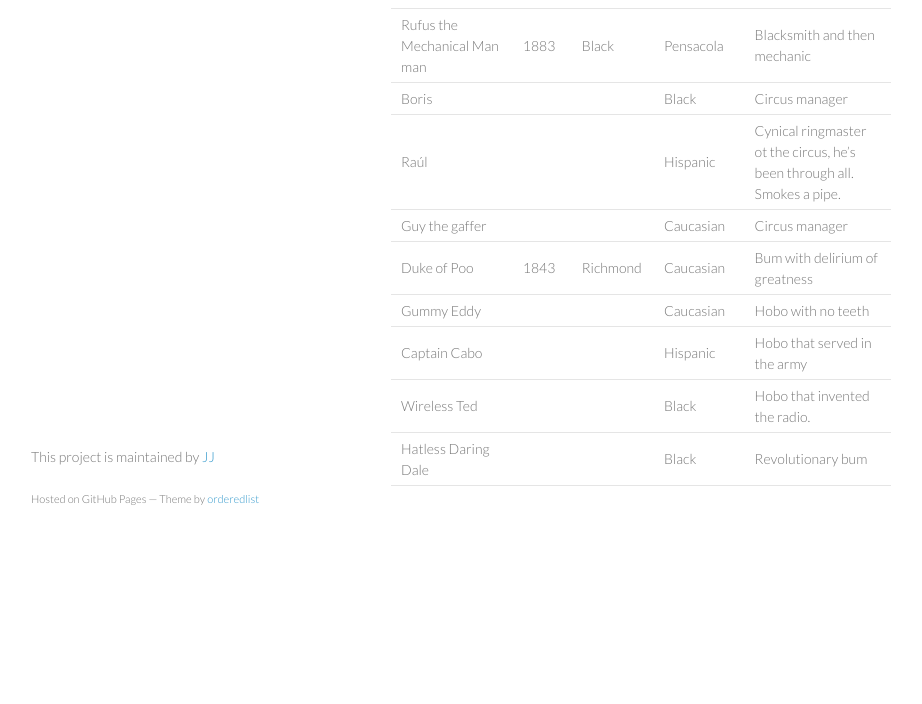
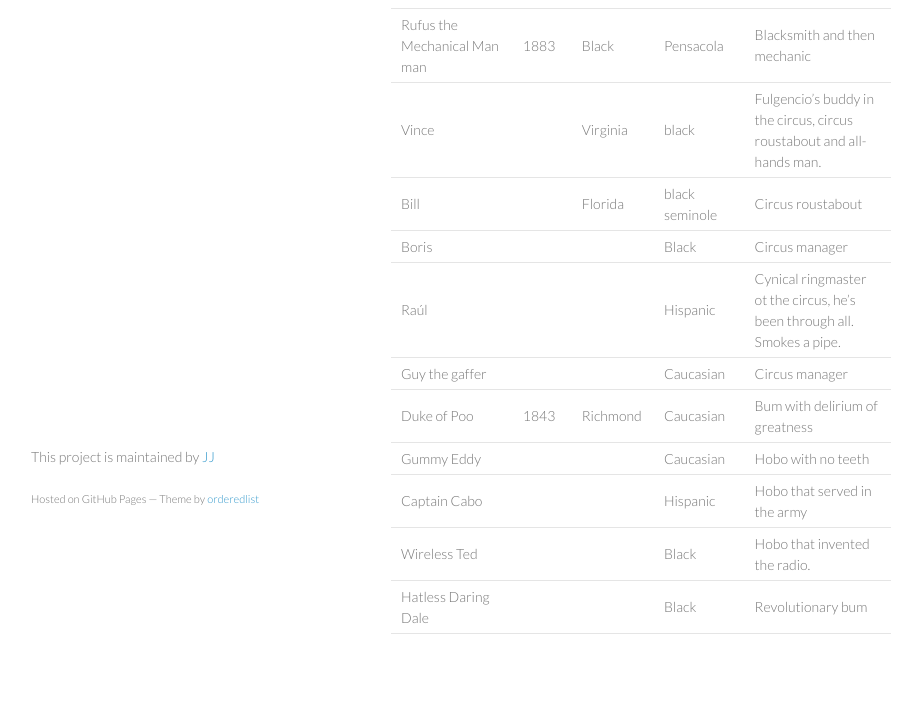
Before and after one commit to JJ/hoborg, a Jekyll site: the page built from text/characters.md, in a window 1280 px wide. Shown: the part 322-1026 px from the top of the page, without its empty margins (179-1101 px from the left). Built offline with Jekyll 4.4.1, drawn with Linux system fonts in a browser that asks for light colours; before the commit the page ends 900 px from its top, so only the background shows below that.

Commit message:
Sync text/characters.md from master to gh-pages

```diff
--- a/text/characters.md
+++ b/text/characters.md
@@ -1,6 +1,7 @@
 ---
 layout: index
 ---
+
 Hoborg characters
 ===========
 
@@ -9,6 +10,8 @@ Name | Date of Birth | City of Birth | Race | Other data
 Frank Rivers aka Fulgencio Rivera aka Fulgencio Ribera | 1892 | Hispanic | Bernalillo, NM | Main character, goes after the mechanical man
 Manuel the Mechanical Man | 1908 | Mech | Pensacola Naval Yards | A roving robot
 Rufus the Mechanical Man man | 1883 | Black | Pensacola | Blacksmith and then mechanic
+Vince || Virginia | black | Fulgencio's buddy in the circus, circus roustabout and all-hands man.
+Bill || Florida | black seminole | Circus roustabout
 Boris | | | Black | Circus manager
 Raúl  | | | Hispanic | Cynical ringmaster ot the circus, he's been through all. Smokes a pipe.
 Guy the gaffer ||| Caucasian | Circus manager
```
